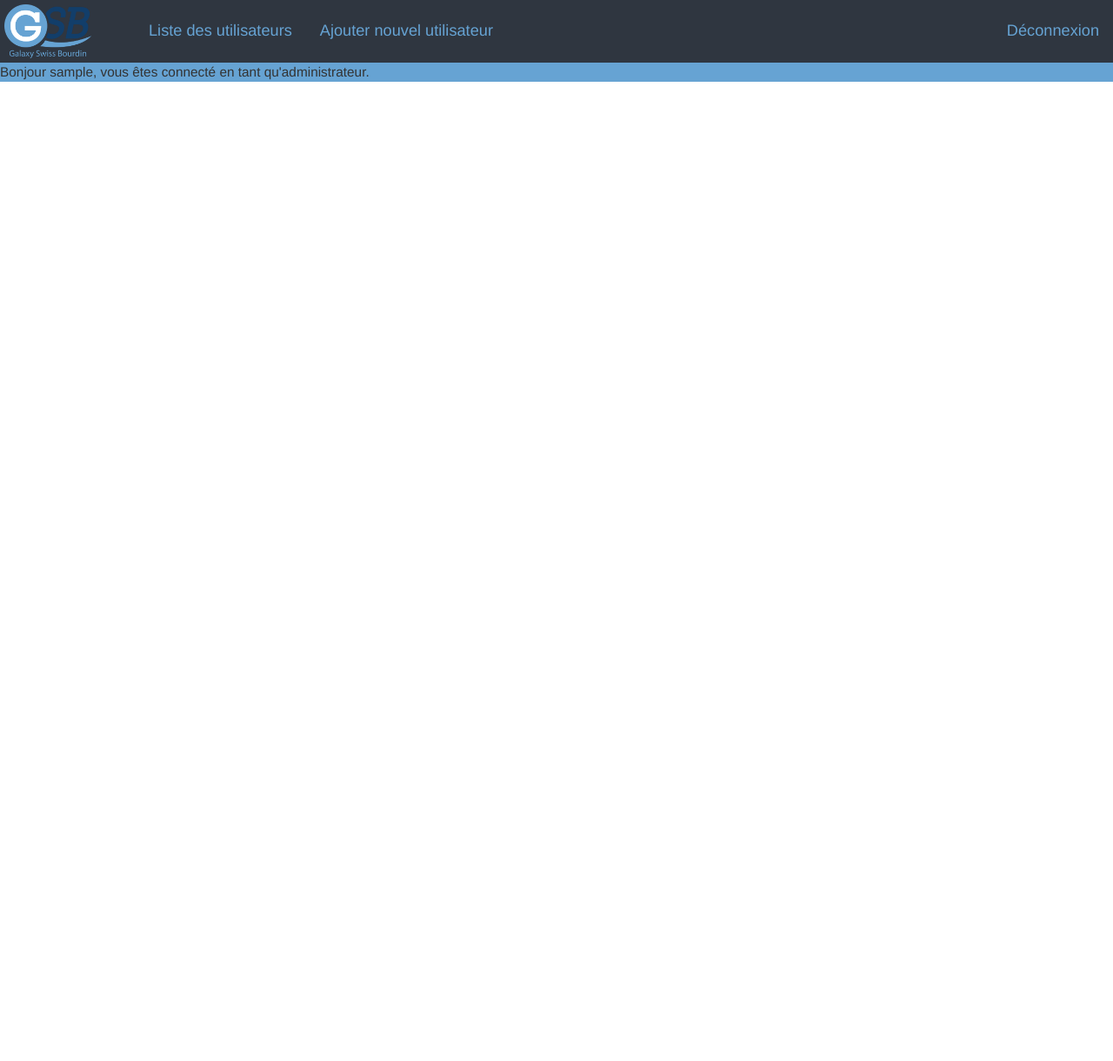
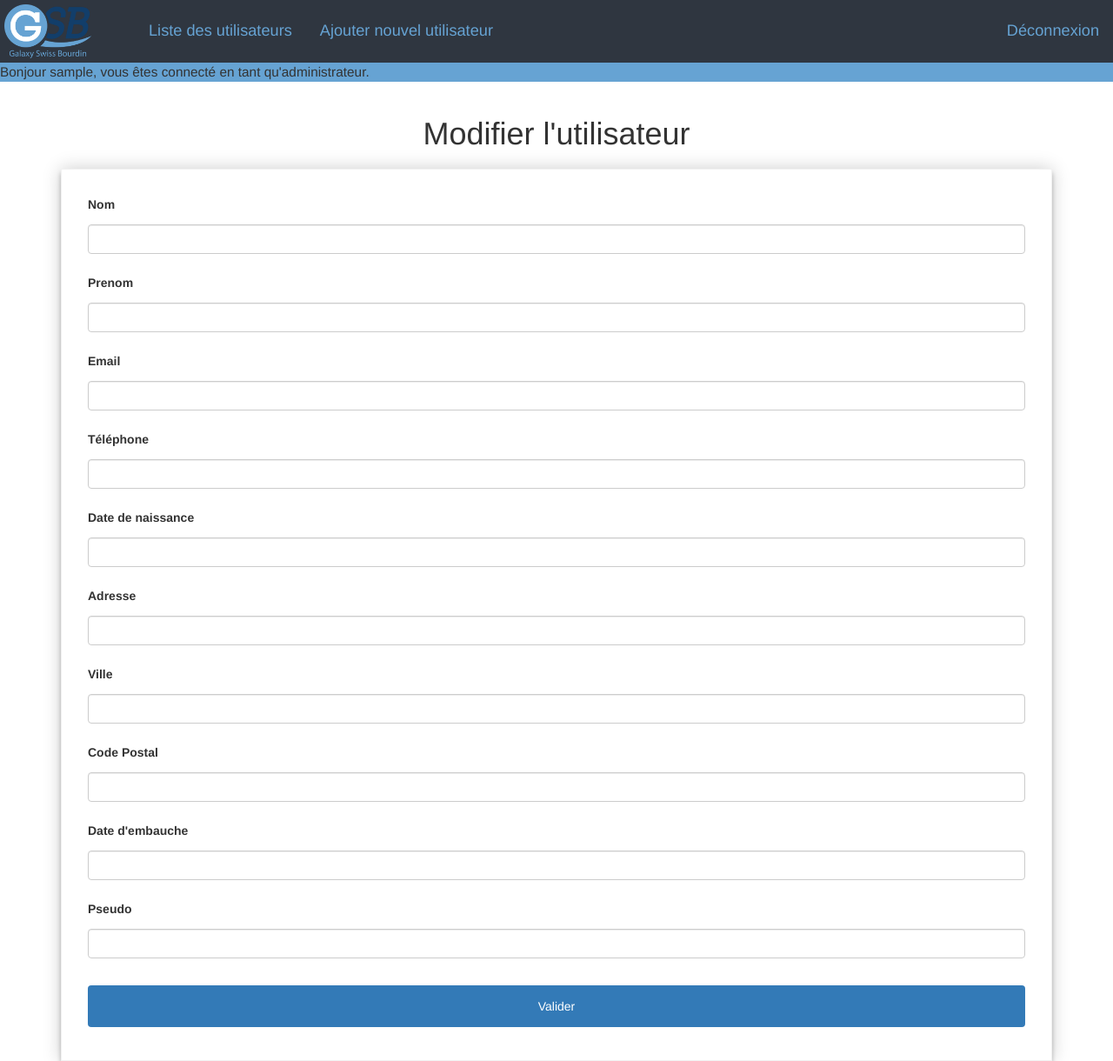
Before and after one commit to Adarak1997/gsb_web, a PHP site: page /admin/formModifUser.php?id=1 in a window 1280 px wide. Shown: the whole page at 87% size. Before the commit the page ends 94 px from the top, so only its background shows below. Run offline with PHP 8.4, Linux system fonts and the light colour scheme; the visitor is signed in with stand-in values (Sample User, id 1); data that the repository does not hold is empty.

Commit message:
modif user fonctionne

```diff
--- a/admin/formModifUser.php
+++ b/admin/formModifUser.php
@@ -46,16 +46,16 @@ $roles = $queryRole -> fetchAll();*/
       </div>
 
 		<?php
-		//recupération de tous les id des utilisateurs
+		//recupération des informations selon l'id de l'utilisateur se trouvant dans l'url
 		$reponse = $bdd->query('SELECT *
 								FROM `utilisateur`
 								WHERE `id` =\'' . $_GET['id'] . '\'');
-		while ($donnees = $reponse->fetch()){
+		$donnees = $reponse->fetch()
 
 			?>
 				<section  class="container formulaire">
 					<center><h1 style="margin-bottom:20px;">Modifier l'utilisateur <?php echo $donnees["pseudo"] ?></h1></center>
-					<form action="../fonction/modifUser.php" method="POST">
+					<form method="POST">
 						<div class="form-group">
 							<label>Nom</label>
 							<input type="text" class="form-control" name="nom" value="<?php echo $donnees["nom"]?>">
@@ -100,7 +100,48 @@ $roles = $queryRole -> fetchAll();*/
 					</form>
 				</div>
 		<?php
-		//fermeture du while
+			if(isset($_POST['nom']) && isset($_POST['prenom']) && isset($_POST['email']) && isset($_POST['tel'])
+					&& isset($_POST['date_naissance']) && isset($_POST['adresse']) && isset($_POST['ville'])
+					&& isset($_POST['code_postal']) && isset($_POST['date_embauche']) && isset($_POST['pseudo'])){
+
+					$nom = $_POST['nom'];
+					$prenom = $_POST['prenom'];
+					$email = $_POST['email'];
+					$tel = $_POST['tel'];
+					$date_naissance = $_POST['date_naissance'];
+					$adresse = $_POST['adresse'];
+					$ville = $_POST['ville'];
+					$code_postal = $_POST['code_postal'];
+					$date_embauche = $_POST['date_embauche'];
+					$pseudo = $_POST['pseudo'];
+
+
+					$requete = $bdd->prepare("UPDATE utilisateur
+						  SET nom = :nom,
+							  prenom = :prenom,
+							  email = :email,
+							  date_naissance = :date_naissance,
+							  adresse = :adresse,
+							  ville = :ville,
+							  code_postal = :code_postal,
+							  date_embauche = :date_embauche,
+							  pseudo = :pseudo
+						  WHERE id = :id ");
+
+					$requete->bindparam(':nom',$nom);
+					$requete->bindparam(':prenom',$prenom);
+					$requete->bindparam(':email',$email);
+					$requete->bindparam(':date_naissance',$date_naissance);
+					$requete->bindparam(':adresse',$adresse);
+					$requete->bindparam(':ville',$ville);
+					$requete->bindparam(':code_postal',$code_postal);
+					$requete->bindparam(':date_embauche',$date_embauche);
+					$requete->bindparam(':pseudo',$pseudo);
+					$requete->bindparam(':id',$_GET['id']);
+
+					$requete->execute();
+
+					header('Location: listeUtilisateur.php');
 			}
 		?>
 	</body>
```
